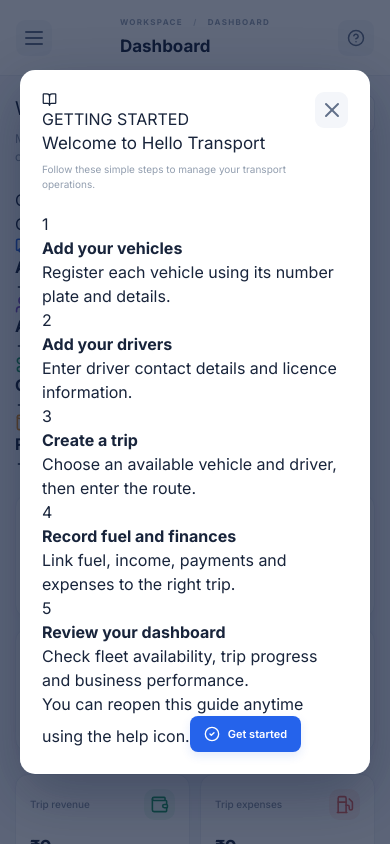
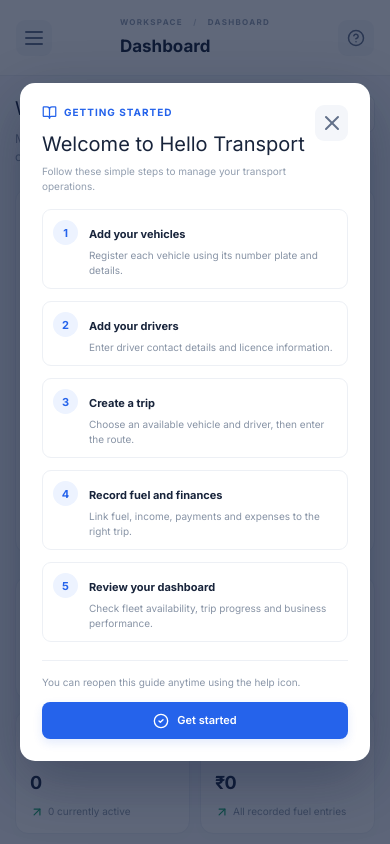
Before and after one commit to Divakar07-pixel/Transport, a React (Vite) app in the folder frontend/: page /#/ in a window 390 px wide. Shown: the top 844 px of the page. Built offline with nearby package versions, Linux system fonts and the light colour scheme; no server answers; the database is empty; sample sign-in values are in the browser's storage.

Commit message:
Style quick actions and first-time guide for responsive usability

```diff
--- a/frontend/src/styles.css
+++ b/frontend/src/styles.css
@@ -35,3 +35,30 @@
 .sidebar-collapsed .logout-btn{display:grid;place-items:center;width:42px;height:42px;margin:8px auto 0;padding:0;font-size:0;gap:0}
 .sidebar-collapsed .logout-btn svg{width:18px;height:18px}
 .sidebar-collapsed .admin-chip{padding-bottom:8px}
+
+
+/* Hello Transport usability foundation */
+.quick-actions-panel{background:#fff;border:1px solid #e9edf4;border-radius:13px;padding:18px 20px;display:grid;gap:14px}
+.quick-actions-panel h3{font-size:14px;margin:0 0 5px}
+.quick-actions-panel>div:first-child p{font-size:11px;color:#8a96a8;margin:0}
+.quick-actions-grid{display:grid;grid-template-columns:repeat(4,minmax(0,1fr));gap:10px}
+.quick-action-card{display:flex;align-items:center;gap:10px;min-width:0;padding:12px;border:1px solid #e9edf4;border-radius:10px;text-decoration:none;color:#18243b;transition:border-color .18s,box-shadow .18s,transform .18s}
+.quick-action-card:hover{border-color:#b9cdf7;box-shadow:0 5px 16px #18243b0c;transform:translateY(-1px)}
+.quick-action-card>span:nth-child(2){display:grid;gap:4px;flex:1;min-width:0}
+.quick-action-card b{font-size:11px;line-height:1.3}
+.quick-action-card small{font-size:9px;color:#8a96a8;line-height:1.35}
+.quick-action-card>svg{color:#8a96a8;flex:0 0 auto}
+.quick-action-icon{width:36px;height:36px;border-radius:9px;display:grid;place-items:center;flex:0 0 auto}
+.guide-kicker{display:flex;align-items:center;gap:7px;color:#2563eb;font-size:10px;font-weight:700;letter-spacing:1px;margin-bottom:9px}
+.guide-modal{width:min(570px,100%)}
+.guide-modal>header{margin-bottom:15px}
+.guide-modal h2{font-size:20px}
+.guide-steps{display:grid;gap:12px}
+.guide-steps>div{display:flex;align-items:flex-start;gap:11px;padding:10px;border:1px solid #edf0f5;border-radius:9px}
+.guide-steps>div>span{width:25px;height:25px;border-radius:50%;background:#edf3ff;color:#2563eb;display:grid;place-items:center;font-size:11px;font-weight:700;flex:0 0 auto}
+.guide-steps section b{font-size:11px}
+.guide-steps section p{font-size:10px;color:#8793a5;margin:4px 0 0;line-height:1.5}
+.guide-footer{display:flex;align-items:center;justify-content:space-between;gap:12px;margin-top:18px;padding-top:14px;border-top:1px solid #edf0f5}
+.guide-footer>span{font-size:10px;color:#8a96a8;line-height:1.5}
+@media(max-width:1100px){.quick-actions-grid{grid-template-columns:repeat(2,minmax(0,1fr))}}
+@media(max-width:520px){.quick-actions-grid{grid-template-columns:1fr}.quick-actions-panel{padding:15px}.guide-footer{align-items:stretch;flex-direction:column}.guide-footer .primary-btn{width:100%}}
```
